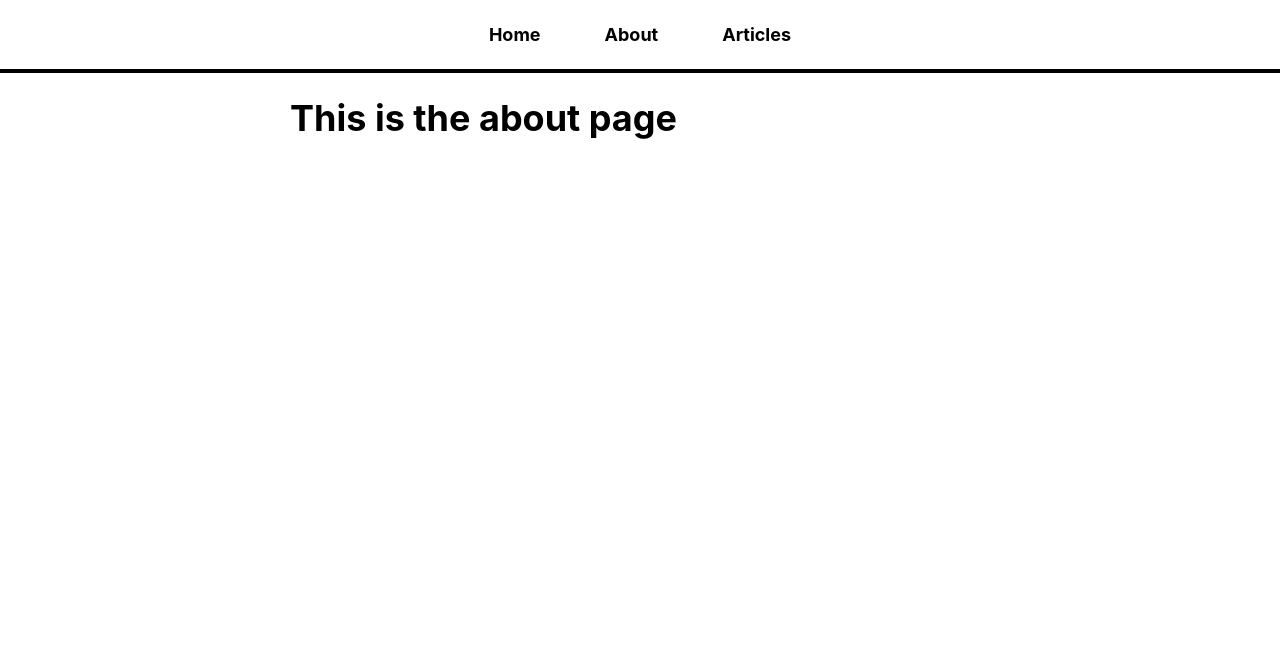
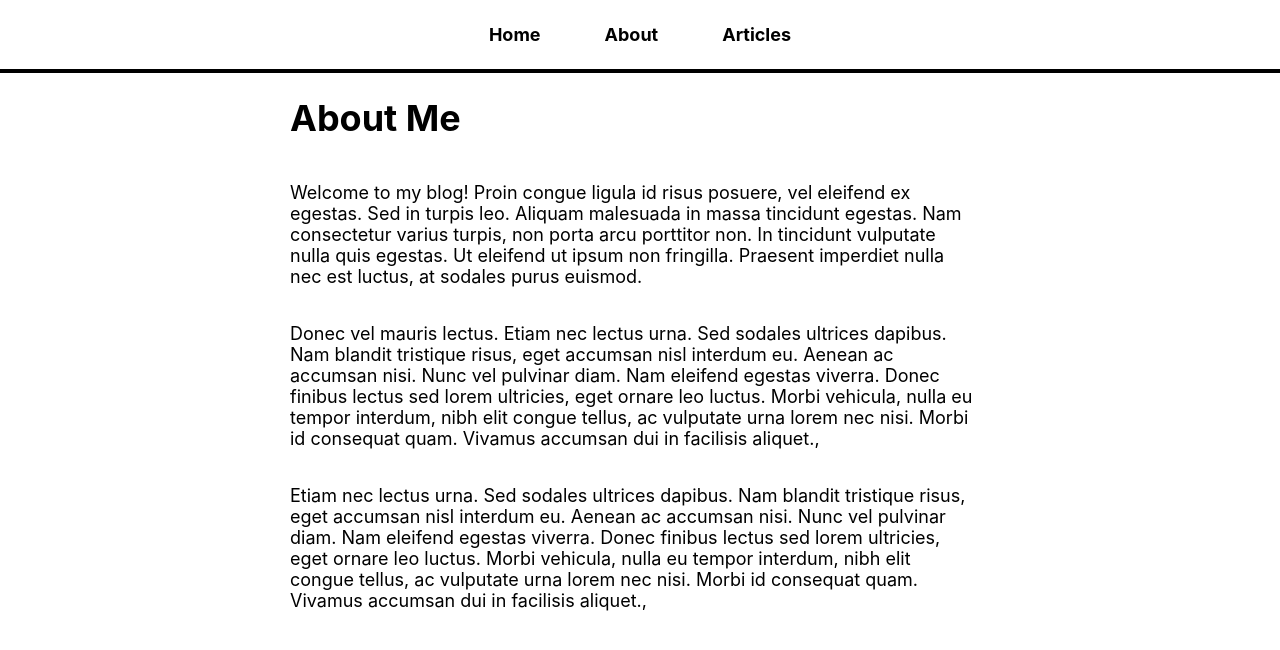
Before and after one commit to o-brayarn/modern-blog, a React (Vite) app: page /about in a window 1280 px wide. Shown: the top 650 px of the page. Built offline with nearby package versions, Linux system fonts and the light colour scheme.

Commit message:
add about content

```diff
--- a/src/pages/About.jsx
+++ b/src/pages/About.jsx
@@ -1,8 +1,34 @@
 const About = () => {
   return (
-    <div>
-      <h1>This is the about page</h1>
-    </div>
+    <>
+      <h1>About Me</h1>
+      <p>
+        Welcome to my blog! Proin congue ligula id risus posuere, vel eleifend
+        ex egestas. Sed in turpis leo. Aliquam malesuada in massa tincidunt
+        egestas. Nam consectetur varius turpis, non porta arcu porttitor non. In
+        tincidunt vulputate nulla quis egestas. Ut eleifend ut ipsum non
+        fringilla. Praesent imperdiet nulla nec est luctus, at sodales purus
+        euismod.
+      </p>
+      <p>
+        Donec vel mauris lectus. Etiam nec lectus urna. Sed sodales ultrices
+        dapibus. Nam blandit tristique risus, eget accumsan nisl interdum eu.
+        Aenean ac accumsan nisi. Nunc vel pulvinar diam. Nam eleifend egestas
+        viverra. Donec finibus lectus sed lorem ultricies, eget ornare leo
+        luctus. Morbi vehicula, nulla eu tempor interdum, nibh elit congue
+        tellus, ac vulputate urna lorem nec nisi. Morbi id consequat quam.
+        Vivamus accumsan dui in facilisis aliquet.,
+      </p>
+      <p>
+        Etiam nec lectus urna. Sed sodales ultrices dapibus. Nam blandit
+        tristique risus, eget accumsan nisl interdum eu. Aenean ac accumsan
+        nisi. Nunc vel pulvinar diam. Nam eleifend egestas viverra. Donec
+        finibus lectus sed lorem ultricies, eget ornare leo luctus. Morbi
+        vehicula, nulla eu tempor interdum, nibh elit congue tellus, ac
+        vulputate urna lorem nec nisi. Morbi id consequat quam. Vivamus accumsan
+        dui in facilisis aliquet.,
+      </p>
+    </>
   );
 };
 
```
